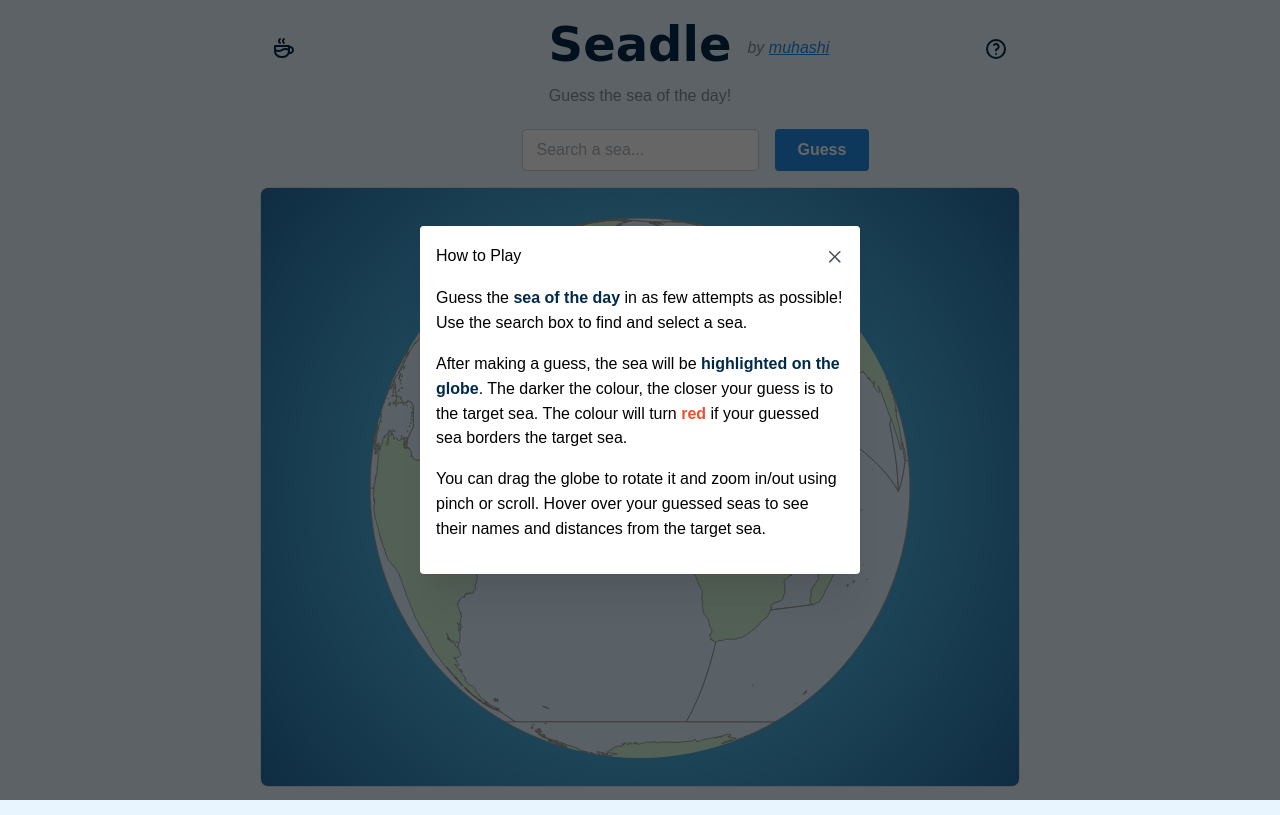
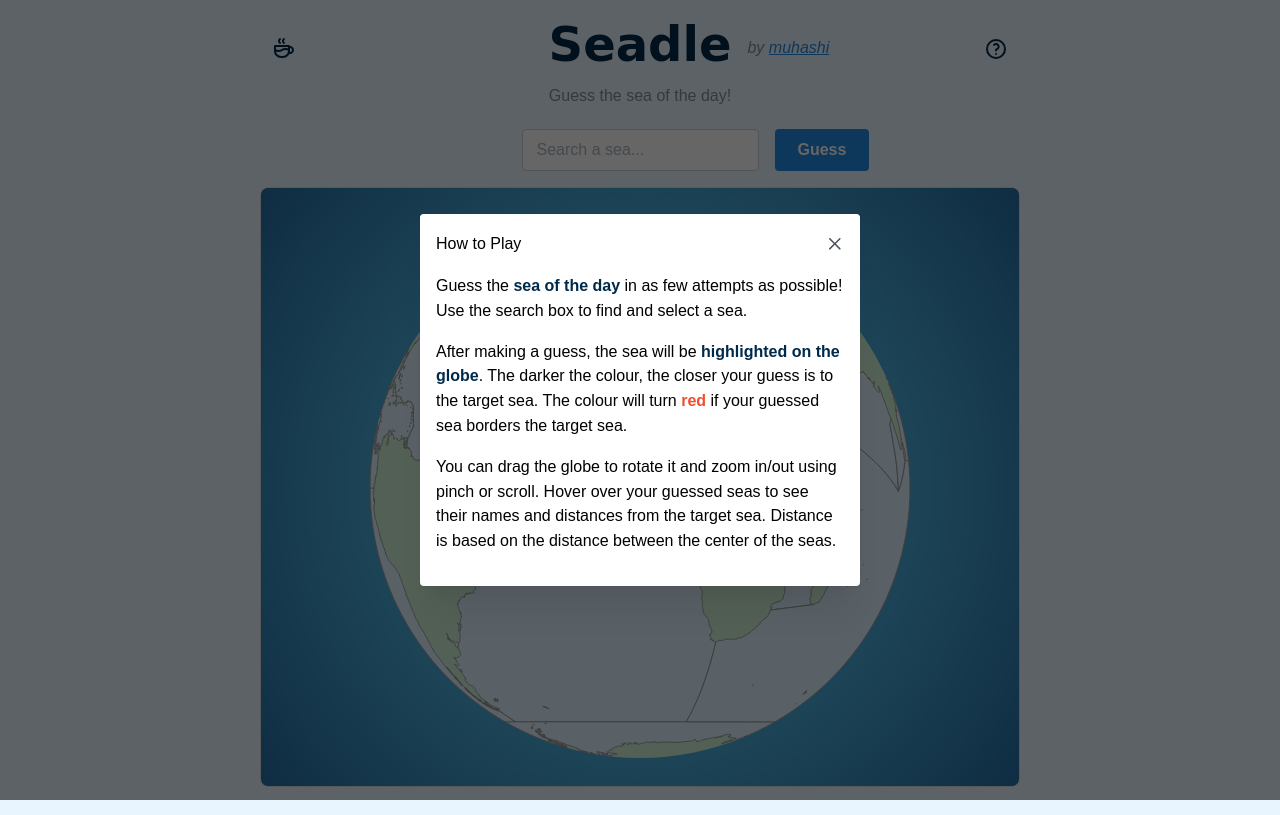
Before and after one commit to muhashi/seadle, a React (Vite) app: page / in a window 1280 px wide. Both pictures are taken after a click on the button 995 px from the left and 49 px from the top of the page. Built offline with nearby package versions, Linux system fonts and the light colour scheme.

Commit message:
Add more distance info to help

```diff
--- a/src/App.jsx
+++ b/src/App.jsx
@@ -26,7 +26,7 @@ const Help = () => {
           After making a guess, the sea will be <span style={{color: '#002a4a', fontWeight: 'bold'}}>highlighted on the globe</span>. The darker the colour, the closer your guess is to the target sea. The colour will turn <span style={{color: '#f04e2e', fontWeight: 'bold'}}>red</span> if your guessed sea borders the target sea.
         </Text>
         <Text mb="md">
-          You can drag the globe to rotate it and zoom in/out using pinch or scroll. Hover over your guessed seas to see their names and distances from the target sea.
+          You can drag the globe to rotate it and zoom in/out using pinch or scroll. Hover over your guessed seas to see their names and distances from the target sea. Distance is based on the distance between the center of the seas.
         </Text>
       </Modal>
 
```
